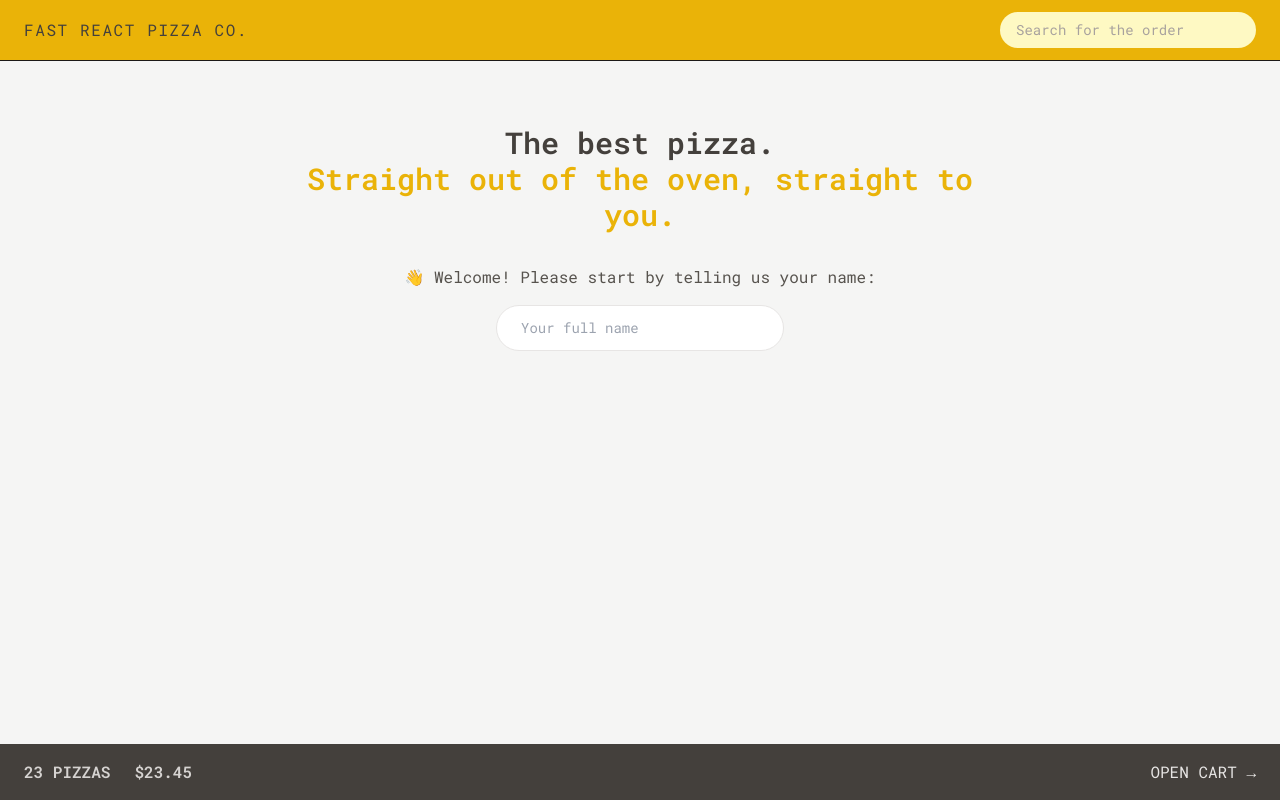
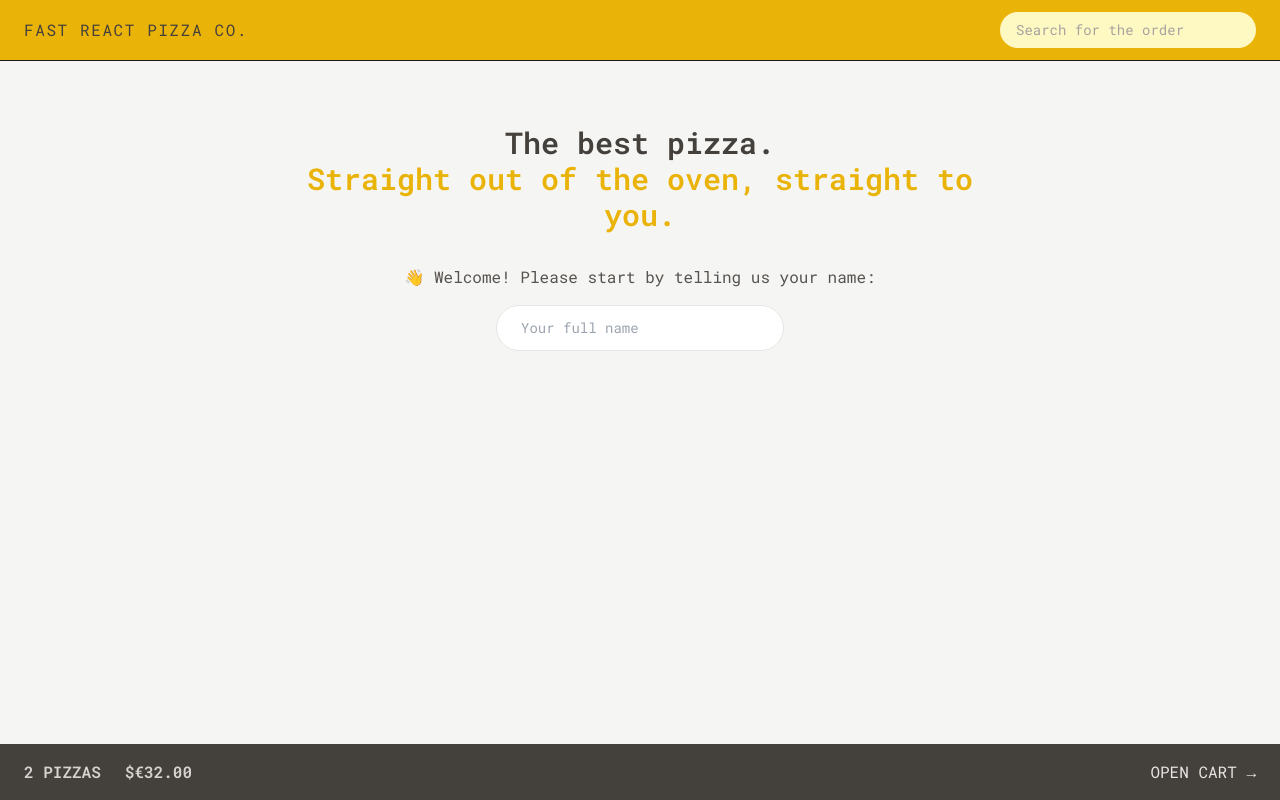
Before and after one commit to Heechem/pizza-fast, a React (Vite) app: page / in a window 1280 px wide. Built offline with nearby package versions, Linux system fonts and the light colour scheme.

Commit message:
Add stateSelectore

```diff
--- a/src/features/cart/CartOverview.jsx
+++ b/src/features/cart/CartOverview.jsx
@@ -1,11 +1,16 @@
+import { useSelector } from "react-redux";
 import { Link } from "react-router-dom";
+import { getTotalCartNumber, getTotalCartPrice } from "./cartSlice";
+import { formatCurrency } from "../../utilities/helpers";
 
 function CartOverview() {
+  const totalCartQuantity = useSelector(getTotalCartNumber);
+  const totalCartPrice = useSelector(getTotalCartPrice);
   return (
     <div className="flex items-center justify-between bg-stone-700 px-4 py-4 text-sm uppercase text-stone-200 sm:px-6 md:text-base">
       <p className=" space-x-4 font-semibold text-stone-300 sm:space-x-6">
-        <span>23 pizzas</span>
-        <span>$23.45</span>
+        <span>{totalCartQuantity} pizzas</span>
+        <span>${formatCurrency(totalCartPrice)}</span>
       </p>
       <Link to="/cart">Open cart &rarr;</Link>
     </div>
--- a/src/features/cart/cartSlice.js
+++ b/src/features/cart/cartSlice.js
@@ -50,3 +50,11 @@ export const {
 } = cartSlice.actions;
 
 export default cartSlice.reducer;
+
+export const getTotalCartNumber = (state) =>
+  state.cart.cart.reduce((sum, cur) => sum + cur.quantity, 0);
+
+export const getTotalCartPrice = (state) =>
+  state.cart.cart.reduce((sum, cur) => sum + cur.totalPrice, 0);
+
+// reselect library
```
